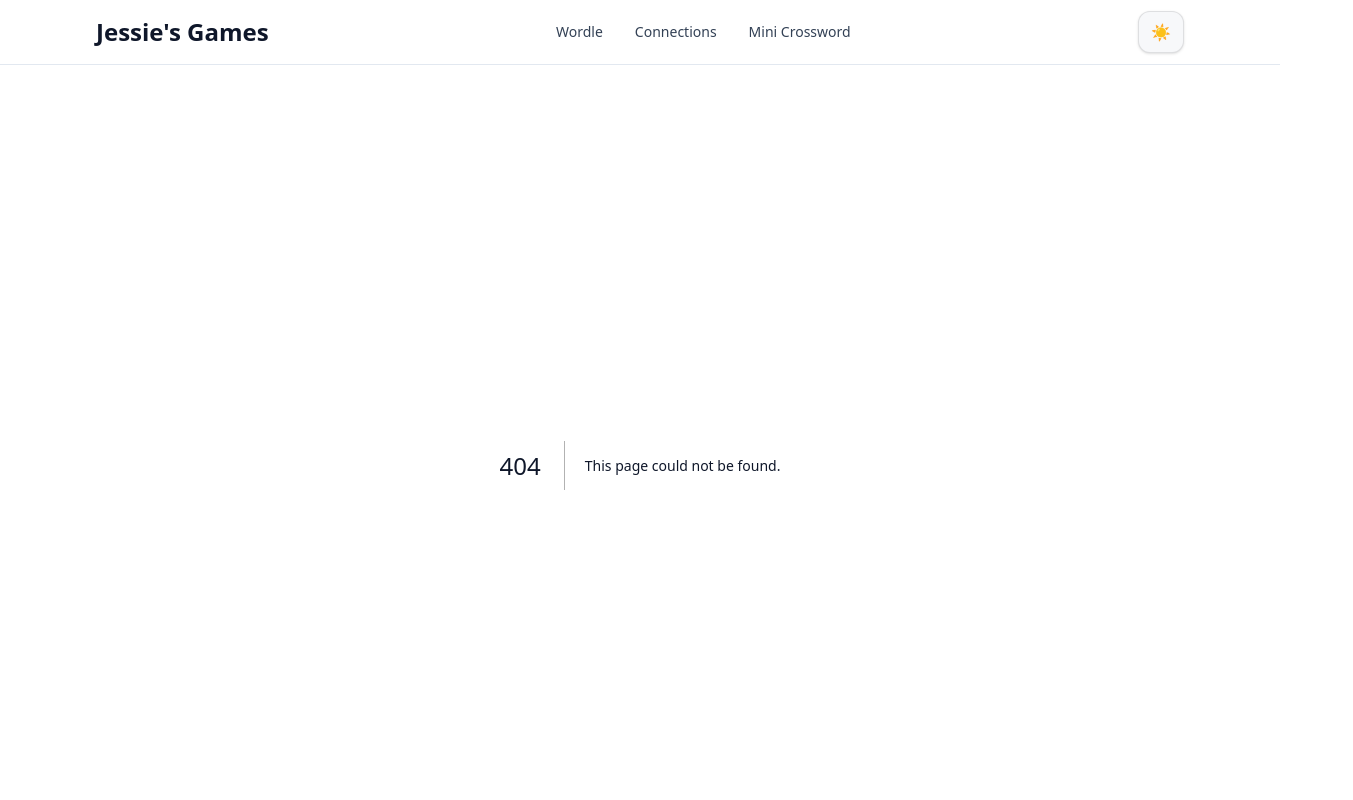
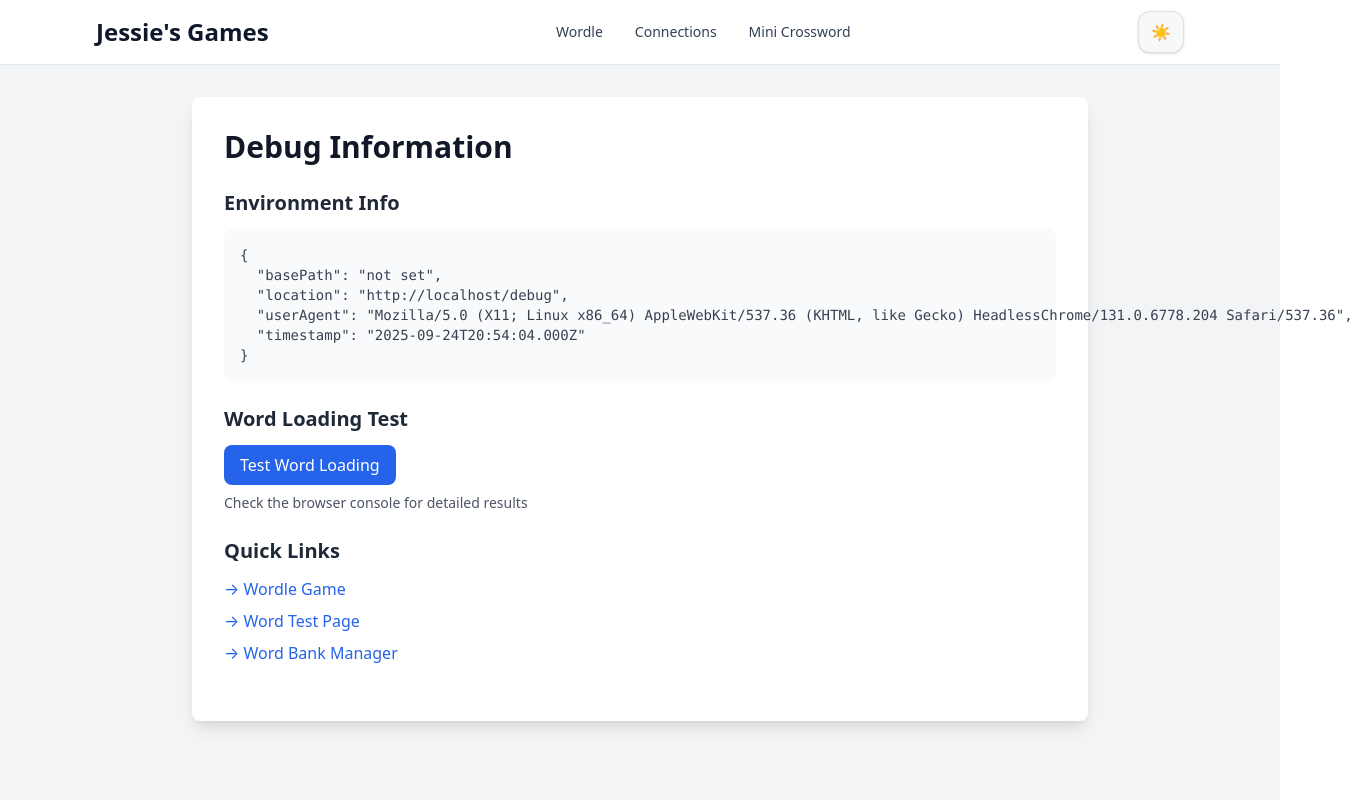
Before and after one commit to keegantingle20/word-games, a Next.js app: page /debug in a window 1280 px wide. Before the commit this address had no page. Shown: the top 800 px of the page, 1353 px wide, since content can reach past the window. Built offline with nearby package versions, Linux system fonts and the light colour scheme.

Commit message:
Add debug page to diagnose word loading issues
- Create /debug page with environment information
- Add word loading test functionality
- Help identify path and loading issues
- Provide quick links to test different pages

```diff
--- /dev/null
+++ b/app/debug/page.tsx
@@ -0,0 +1,99 @@
+"use client";
+import { useEffect, useState } from "react";
+
+export default function DebugPage() {
+  const [debugInfo, setDebugInfo] = useState<any>({});
+
+  useEffect(() => {
+    const info = {
+      basePath: process.env.NEXT_PUBLIC_BASE_PATH || "not set",
+      location: typeof window !== "undefined" ? window.location.href : "server",
+      userAgent: typeof window !== "undefined" ? window.navigator.userAgent : "server",
+      timestamp: new Date().toISOString(),
+    };
+
+    setDebugInfo(info);
+    console.log("🔍 Debug info:", info);
+  }, []);
+
+  const testWordLoading = async () => {
+    try {
+      console.log("🧪 Testing word loading...");
+
+      // Test different paths
+      const paths = [
+        "/data/wordle/personal-collection.json",
+        "/word-games/data/wordle/personal-collection.json",
+        "./data/wordle/personal-collection.json"
+      ];
+
+      for (const path of paths) {
+        try {
+          console.log(`🔍 Testing path: ${path}`);
+          const response = await fetch(path);
+          if (response.ok) {
+            const data = await response.json();
+            console.log(`✅ Success with ${path}:`, data.words?.length || 0, "words");
+            return { success: true, path, wordCount: data.words?.length || 0 };
+          } else {
+            console.log(`❌ Failed with ${path}:`, response.status, response.statusText);
+          }
+        } catch (error) {
+          console.log(`❌ Error with ${path}:`, error);
+        }
+      }
+
+      return { success: false, error: "All paths failed" };
+    } catch (error) {
+      console.error("❌ Test failed:", error);
+      return { success: false, error: error.message };
+    }
+  };
+
+  return (
+    <div className="min-h-screen bg-gray-100 p-8">
+      <div className="max-w-4xl mx-auto">
+        <div className="bg-white rounded-lg shadow-lg p-8">
+          <h1 className="text-3xl font-bold text-gray-900 mb-6">Debug Information</h1>
+
+          <div className="mb-6">
+            <h2 className="text-xl font-semibold text-gray-800 mb-3">Environment Info</h2>
+            <div className="bg-gray-50 p-4 rounded-lg">
+              <pre className="text-sm text-gray-700">
+                {JSON.stringify(debugInfo, null, 2)}
+              </pre>
+            </div>
+          </div>
+
+          <div className="mb-6">
+            <h2 className="text-xl font-semibold text-gray-800 mb-3">Word Loading Test</h2>
+            <button
+              onClick={testWordLoading}
+              className="bg-blue-600 text-white px-4 py-2 rounded-lg hover:bg-blue-700 transition-colors"
+            >
+              Test Word Loading
+            </button>
+            <p className="text-sm text-gray-600 mt-2">
+              Check the browser console for detailed results
+            </p>
+          </div>
+
+          <div className="mb-6">
+            <h2 className="text-xl font-semibold text-gray-800 mb-3">Quick Links</h2>
+            <div className="space-y-2">
+              <a href="/wordle" className="block text-blue-600 hover:text-blue-800">
+                → Wordle Game
+              </a>
+              <a href="/word-test" className="block text-blue-600 hover:text-blue-800">
+                → Word Test Page
+              </a>
+              <a href="/word-bank-manager" className="block text-blue-600 hover:text-blue-800">
+                → Word Bank Manager
+              </a>
+            </div>
+          </div>
+        </div>
+      </div>
+    </div>
+  );
+}
```
